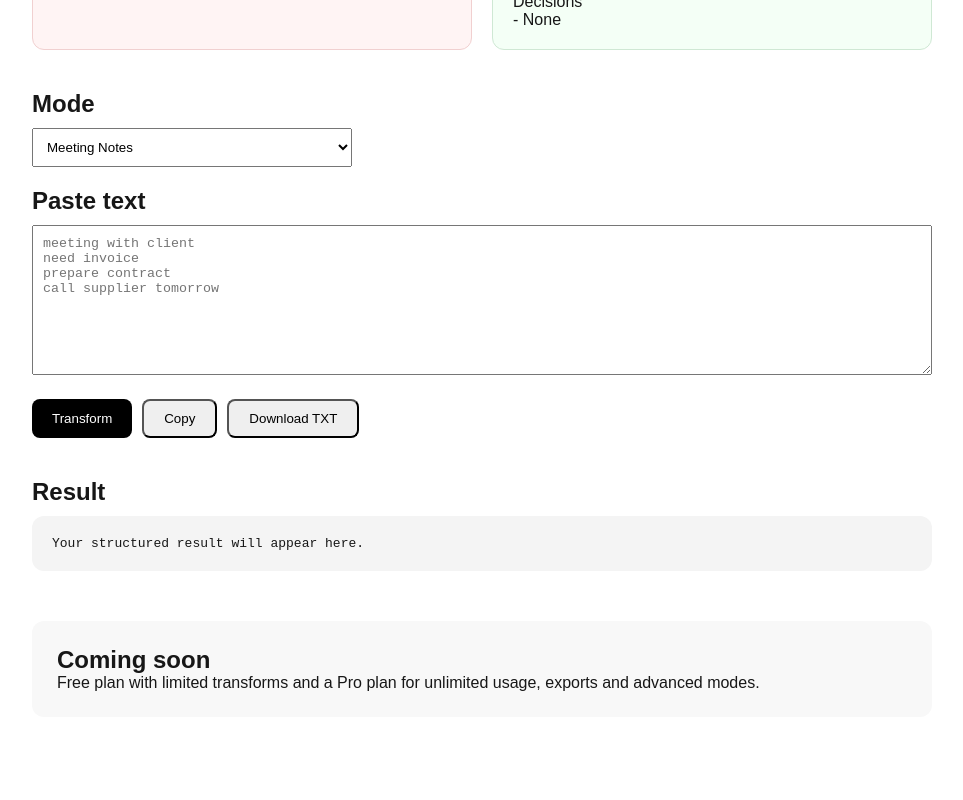
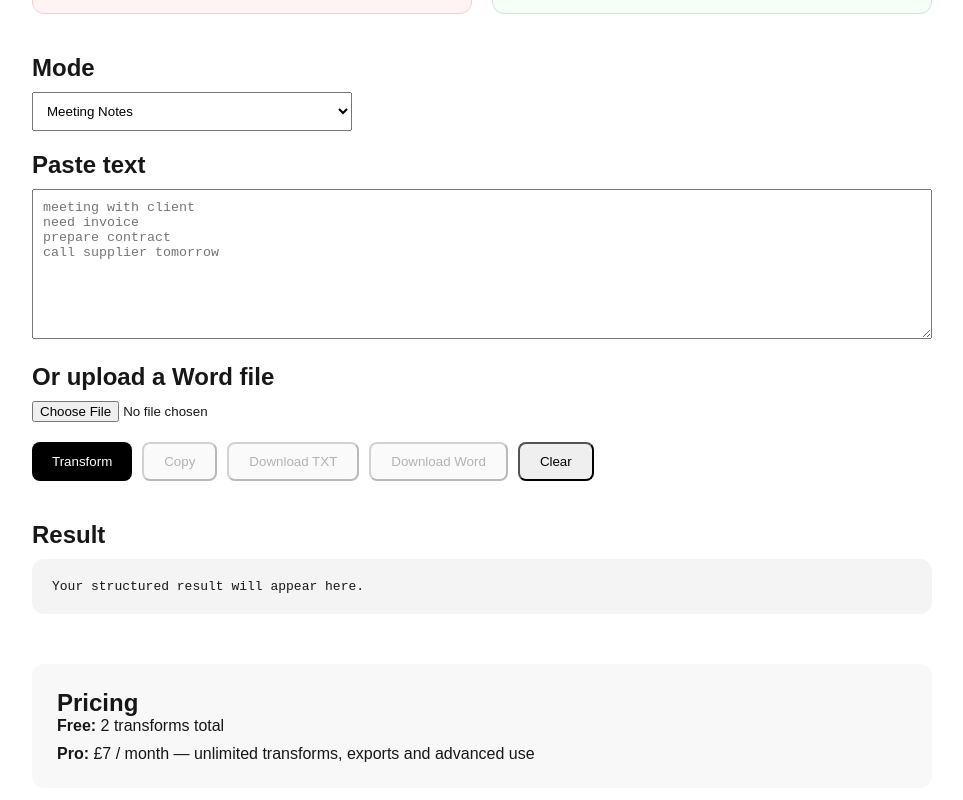
Before and after one commit to RobertFatu91/document-structurer-ai, a Next.js app: page / in a window 1280 px wide. Shown: the part 674-1474 px from the top of the page, without its empty margins (158-1121 px from the left). Before the commit the page ends 1431 px from the top, so only its background shows below. Built offline with nearby package versions, Linux system fonts and the light colour scheme.

Commit message:
add 2 total free transforms

```diff
--- a/app/page.js
+++ b/app/page.js
@@ -1,44 +1,129 @@
 "use client";
 
 import { useState } from "react";
+import { Document, Packer, Paragraph } from "docx";
 
 export default function Home() {
   const [text, setText] = useState("");
   const [result, setResult] = useState("");
-  const [mode, setMode] = useState("Meeting Notes");
+  const [mode, setMode] = useState("meeting");
+  const [file, setFile] = useState(null);
+  const [loading, setLoading] = useState(false);
+  const [copied, setCopied] = useState(false);
 
   async function transform() {
-    const res = await fetch("/api/ai", {
-      method: "POST",
-      headers: { "Content-Type": "application/json" },
-      body: JSON.stringify({ text, mode }),
-    });
+    let count = localStorage.getItem("transformsCount");
+    count = count ? parseInt(count) : 0;
 
-    const data = await res.json();
-    setResult(data.result);
+    if (count >= 2) {
+      alert("Free plan limit reached. Upgrade to Pro for unlimited transforms.");
+      return;
+    }
+
+    try {
+      setLoading(true);
+      setCopied(false);
+
+      let res;
+
+      if (file) {
+        const formData = new FormData();
+        formData.append("file", file);
+        formData.append("mode", mode);
+
+        res = await fetch("/api/upload", {
+          method: "POST",
+          body: formData,
+        });
+      } else {
+        res = await fetch("/api/ai", {
+          method: "POST",
+          headers: { "Content-Type": "application/json" },
+          body: JSON.stringify({ text, mode }),
+        });
+      }
+
+      const data = await res.json();
+      setResult(data.result || data.error || "No result");
+
+      count += 1;
+      localStorage.setItem("transformsCount", count);
+    } catch (error) {
+      setResult("Error: " + error.message);
+    } finally {
+      setLoading(false);
+    }
+  }
+
+  async function copyText() {
+    if (!result) return;
+    await navigator.clipboard.writeText(result);
+    setCopied(true);
+    setTimeout(() => setCopied(false), 2000);
   }
 
   function downloadTXT() {
+    if (!result) return;
+
     const element = document.createElement("a");
-    const file = new Blob([result], { type: "text/plain" });
-    element.href = URL.createObjectURL(file);
+    const fileBlob = new Blob([result], { type: "text/plain" });
+    element.href = URL.createObjectURL(fileBlob);
     element.download = "structured.txt";
     document.body.appendChild(element);
     element.click();
+    document.body.removeChild(element);
   }
 
-  function copyText() {
-    navigator.clipboard.writeText(result);
+  async function downloadDocx() {
+    if (!result) return;
+
+    const lines = result.split("\n");
+
+    const doc = new Document({
+      sections: [
+        {
+          children: lines.map((line) => new Paragraph(line)),
+        },
+      ],
+    });
+
+    const blob = await Packer.toBlob(doc);
+    const url = URL.createObjectURL(blob);
+
+    const a = document.createElement("a");
+    a.href = url;
+    a.download = "structured-document.docx";
+    a.click();
+
+    URL.revokeObjectURL(url);
+  }
+
+  function clearAll() {
+    setText("");
+    setResult("");
+    setFile(null);
+    setCopied(false);
+
+    const input = document.getElementById("fileInput");
+    if (input) input.value = "";
   }
 
   return (
-    <div style={{ maxWidth: "980px", margin: "auto", padding: "40px", fontFamily: "Arial" }}>
+    <div
+      style={{
+        maxWidth: "980px",
+        margin: "auto",
+        padding: "40px",
+        fontFamily: "Arial",
+      }}
+    >
       <h1 style={{ fontSize: "42px", fontWeight: "700", marginBottom: "10px" }}>
         Turn messy notes into structured reports in seconds
       </h1>
 
       <p style={{ fontSize: "18px", color: "#555", marginBottom: "30px" }}>
-        Perfect for freelancers, consultants and contractors who deal with messy meeting notes, client calls or raw ideas.
+        Perfect for freelancers, consultants and contractors who deal with messy
+        meeting notes, client calls or raw ideas.
       </p>
 
       <div style={{ display: "flex", gap: "25px", marginBottom: "40px", flexWrap: "wrap" }}>
@@ -55,7 +140,14 @@ export default function Home() {
           marginBottom: "40px",
         }}
       >
-        <div style={{ background: "#fff4f4", padding: "20px", borderRadius: "12px", border: "1px solid #f1d0d0" }}>
+        <div
+          style={{
+            background: "#fff4f4",
+            padding: "20px",
+            borderRadius: "12px",
+            border: "1px solid #f1d0d0",
+          }}
+        >
           <h3 style={{ marginTop: 0 }}>Before</h3>
           <pre style={{ whiteSpace: "pre-wrap", margin: 0, fontFamily: "Arial" }}>
 {`meeting with client
@@ -65,12 +157,17 @@ call supplier tomorrow`}
           </pre>
         </div>
 
-        <div style={{ background: "#f4fff6", padding: "20px", borderRadius: "12px", border: "1px solid #cfe8d4" }}>
+        <div
+          style={{
+            background: "#f4fff6",
+            padding: "20px",
+            borderRadius: "12px",
+            border: "1px solid #cfe8d4",
+          }}
+        >
           <h3 style={{ marginTop: 0 }}>After</h3>
           <pre style={{ whiteSpace: "pre-wrap", margin: 0, fontFamily: "Arial" }}>
-{`Meeting Report
-
-Summary
+{`Summary
 - Follow-up meeting with client regarding next steps.
 
 Key Points
@@ -99,10 +196,10 @@ Decisions
         onChange={(e) => setMode(e.target.value)}
         style={{ padding: "10px", marginBottom: "20px", width: "100%", maxWidth: "320px" }}
       >
-        <option>Meeting Notes</option>
-        <option>Professional Email</option>
-        <option>Task List</option>
-        <option>Summary</option>
+        <option value="meeting">Meeting Notes</option>
+        <option value="email">Professional Email</option>
+        <option value="tasks">Task List</option>
+        <option value="summary">Summary</option>
       </select>
 
       <h2>Paste text</h2>
@@ -123,9 +220,25 @@ call supplier tomorrow"
         }}
       />
 
+      <div style={{ marginBottom: "20px" }}>
+        <h2 style={{ marginBottom: "10px" }}>Or upload a Word file</h2>
+        <input
+          id="fileInput"
+          type="file"
+          accept=".docx"
+          onChange={(e) => setFile(e.target.files[0])}
+        />
+        {file && (
+          <p style={{ marginTop: "10px", color: "#555" }}>
+            Selected file: <strong>{file.name}</strong>
+          </p>
+        )}
+      </div>
+
       <div style={{ display: "flex", gap: "10px", flexWrap: "wrap" }}>
         <button
           onClick={transform}
+          disabled={loading}
           style={{
             background: "black",
             color: "white",
@@ -135,22 +248,24 @@ call supplier tomorrow"
             borderRadius: "8px",
           }}
         >
-          Transform
+          {loading ? "Working..." : "Transform"}
         </button>
 
         <button
           onClick={copyText}
+          disabled={!result}
           style={{
             padding: "10px 20px",
             cursor: "pointer",
             borderRadius: "8px",
           }}
         >
-          Copy
+          {copied ? "Copied!" : "Copy"}
         </button>
 
         <button
           onClick={downloadTXT}
+          disabled={!result}
           style={{
             padding: "10px 20px",
             cursor: "pointer",
@@ -158,6 +273,29 @@ call supplier tomorrow"
           }}
         >
           Download TXT
+        </button>
+
+        <button
+          onClick={downloadDocx}
+          disabled={!result}
+          style={{
+            padding: "10px 20px",
+            cursor: "pointer",
+            borderRadius: "8px",
+          }}
+        >
+          Download Word
+        </button>
+
+        <button
+          onClick={clearAll}
+          style={{
+            padding: "10px 20px",
+            cursor: "pointer",
+            borderRadius: "8px",
+          }}
+        >
+          Clear
         </button>
       </div>
 
@@ -176,9 +314,12 @@ call supplier tomorrow"
       </pre>
 
       <div style={{ marginTop: "50px", padding: "25px", background: "#f8f8f8", borderRadius: "12px" }}>
-        <h2 style={{ marginTop: 0 }}>Coming soon</h2>
+        <h2 style={{ marginTop: 0 }}>Pricing</h2>
+        <p style={{ marginBottom: "10px" }}>
+          <strong>Free:</strong> 2 transforms total
+        </p>
         <p style={{ marginBottom: 0 }}>
-          Free plan with limited transforms and a Pro plan for unlimited usage, exports and advanced modes.
+          <strong>Pro:</strong> £7 / month — unlimited transforms, exports and advanced use
         </p>
       </div>
     </div>
```
